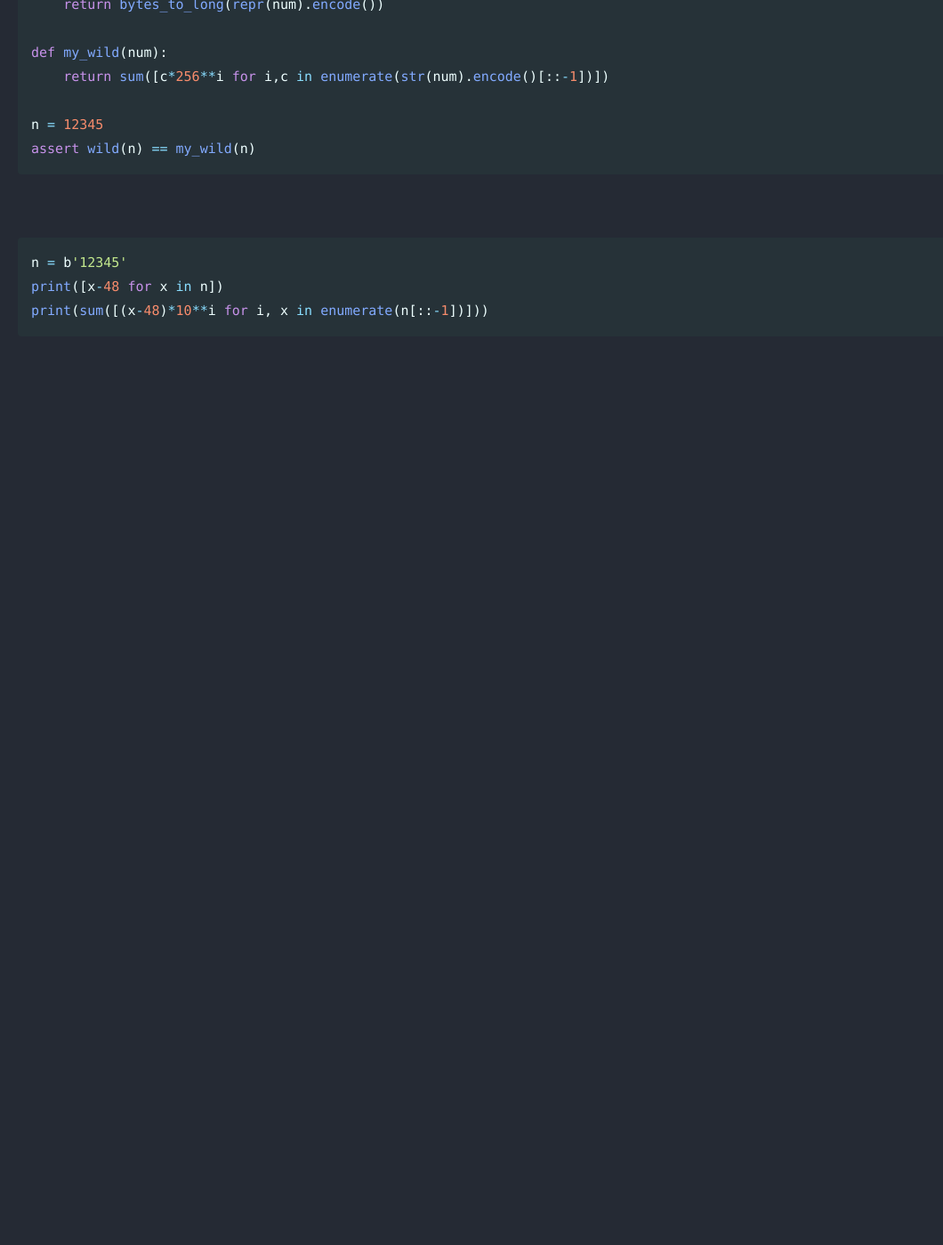
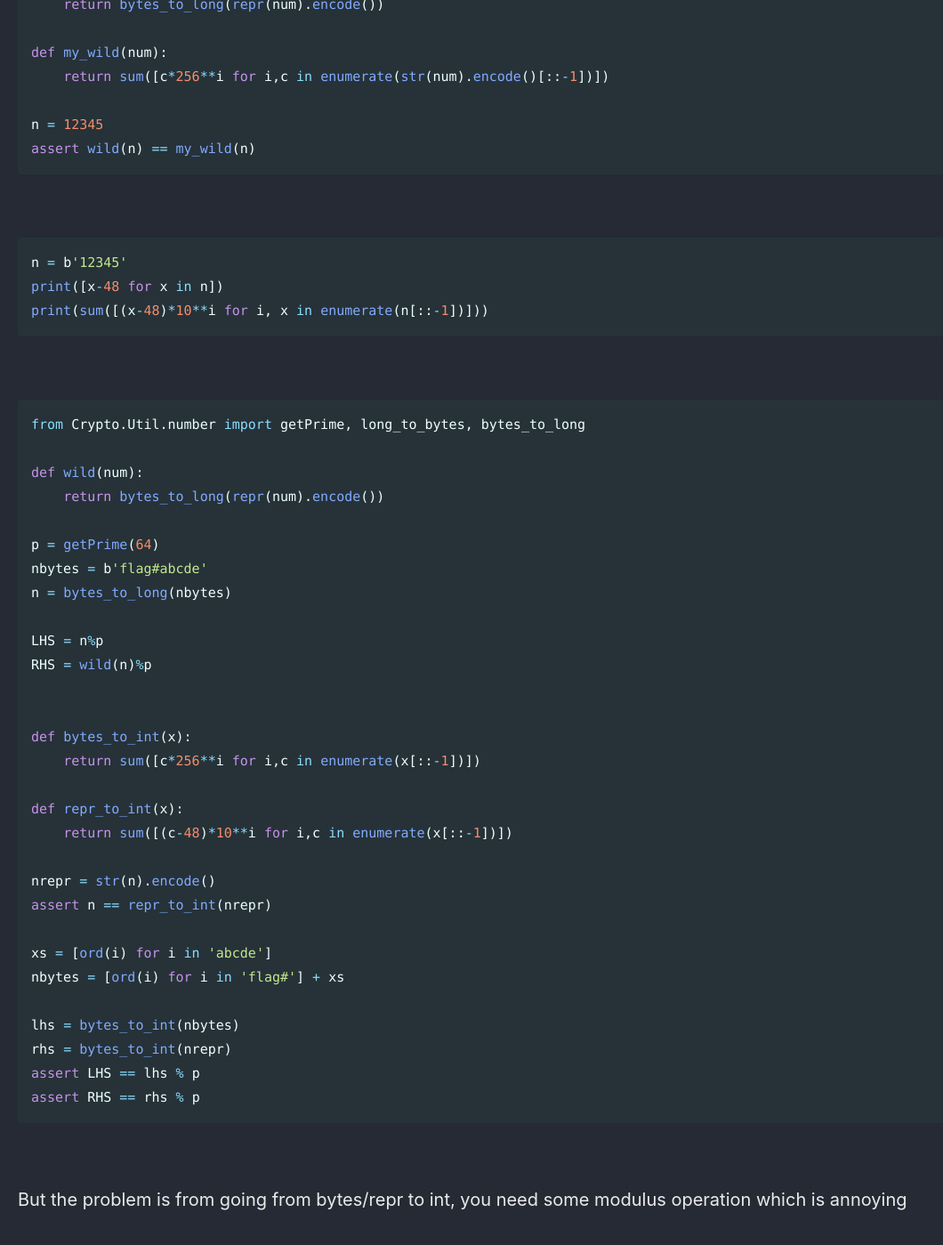
Before and after one commit to Connor-McCartney/Connor-McCartney.github.io, a Jekyll site: the page built from _pages/cryptography/other/modjail-imaginaryCTF.md, in a window 1280 px wide and 1400 px high, scrolled down 5055 px. Shown: the whole window at 89% size, without its empty margins (0-1060 px from the left). Built offline with Jekyll 4.4.1, drawn with Linux system fonts in a browser that asks for light colours; cached includes are drawn as plain includes; before the commit the page ends 5478 px from its top, so only the background shows below that.

Commit message:
Update modjail-imaginaryCTF.md

````diff
--- a/_pages/cryptography/other/modjail-imaginaryCTF.md
+++ b/_pages/cryptography/other/modjail-imaginaryCTF.md
@@ -211,3 +211,43 @@ n = b'12345'
 print([x-48 for x in n])
 print(sum([(x-48)*10**i for i, x in enumerate(n[::-1])]))
 ```
+
+<br>
+
+```python
+from Crypto.Util.number import getPrime, long_to_bytes, bytes_to_long
+
+def wild(num):
+    return bytes_to_long(repr(num).encode())
+
+p = getPrime(64)
+nbytes = b'flag#abcde'
+n = bytes_to_long(nbytes)
+
+LHS = n%p
+RHS = wild(n)%p
+
+
+def bytes_to_int(x):
+    return sum([c*256**i for i,c in enumerate(x[::-1])])
+
+def repr_to_int(x):
+    return sum([(c-48)*10**i for i,c in enumerate(x[::-1])])
+
+nrepr = str(n).encode()
+assert n == repr_to_int(nrepr)
+
+xs = [ord(i) for i in 'abcde']
+nbytes = [ord(i) for i in 'flag#'] + xs
+
+lhs = bytes_to_int(nbytes)
+rhs = bytes_to_int(nrepr)
+assert LHS == lhs % p
+assert RHS == rhs % p
+```
+
+<br>
+
+But the problem is from going from bytes/repr to int, you need some modulus operation which is annoying
+
+<br>
````
